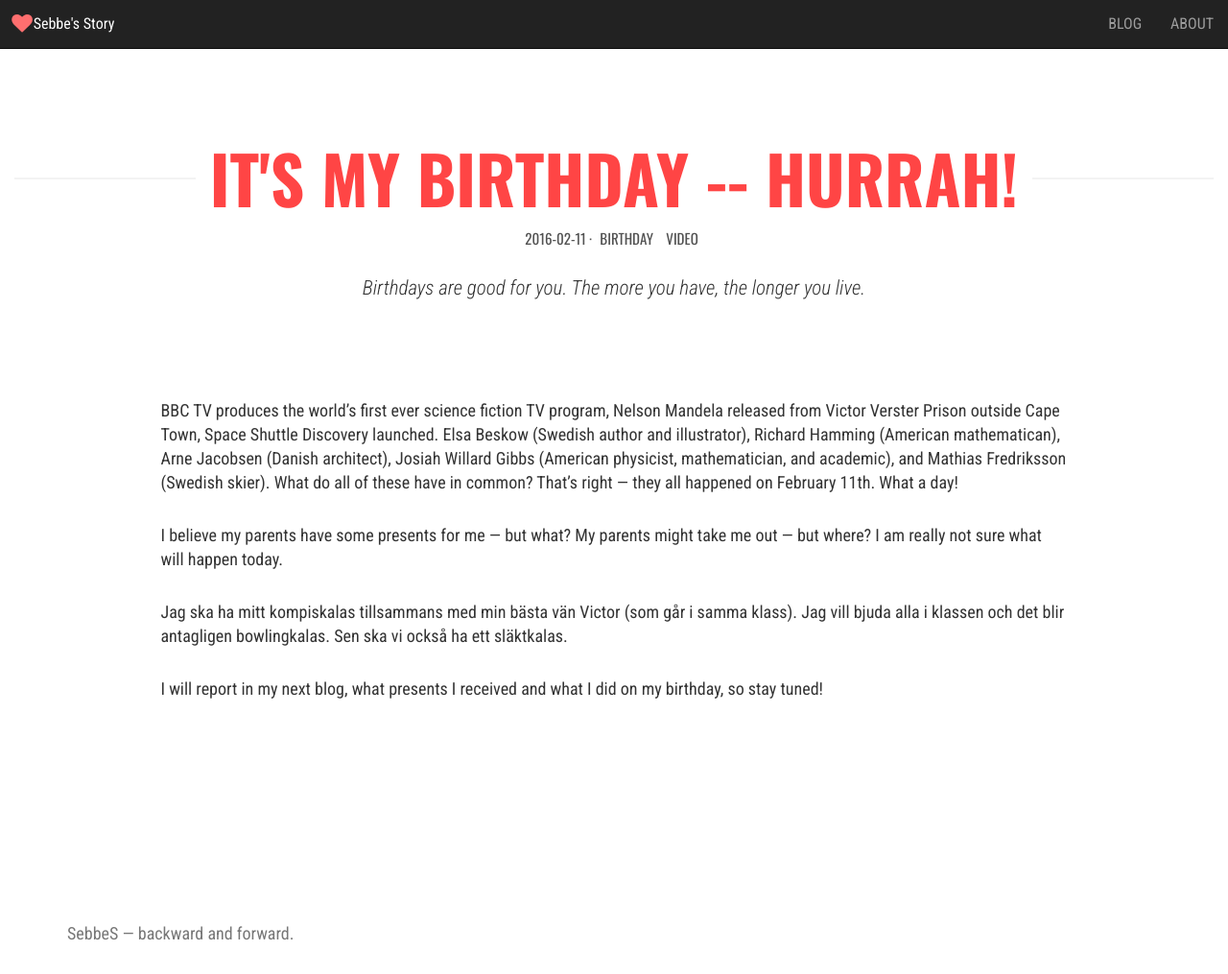
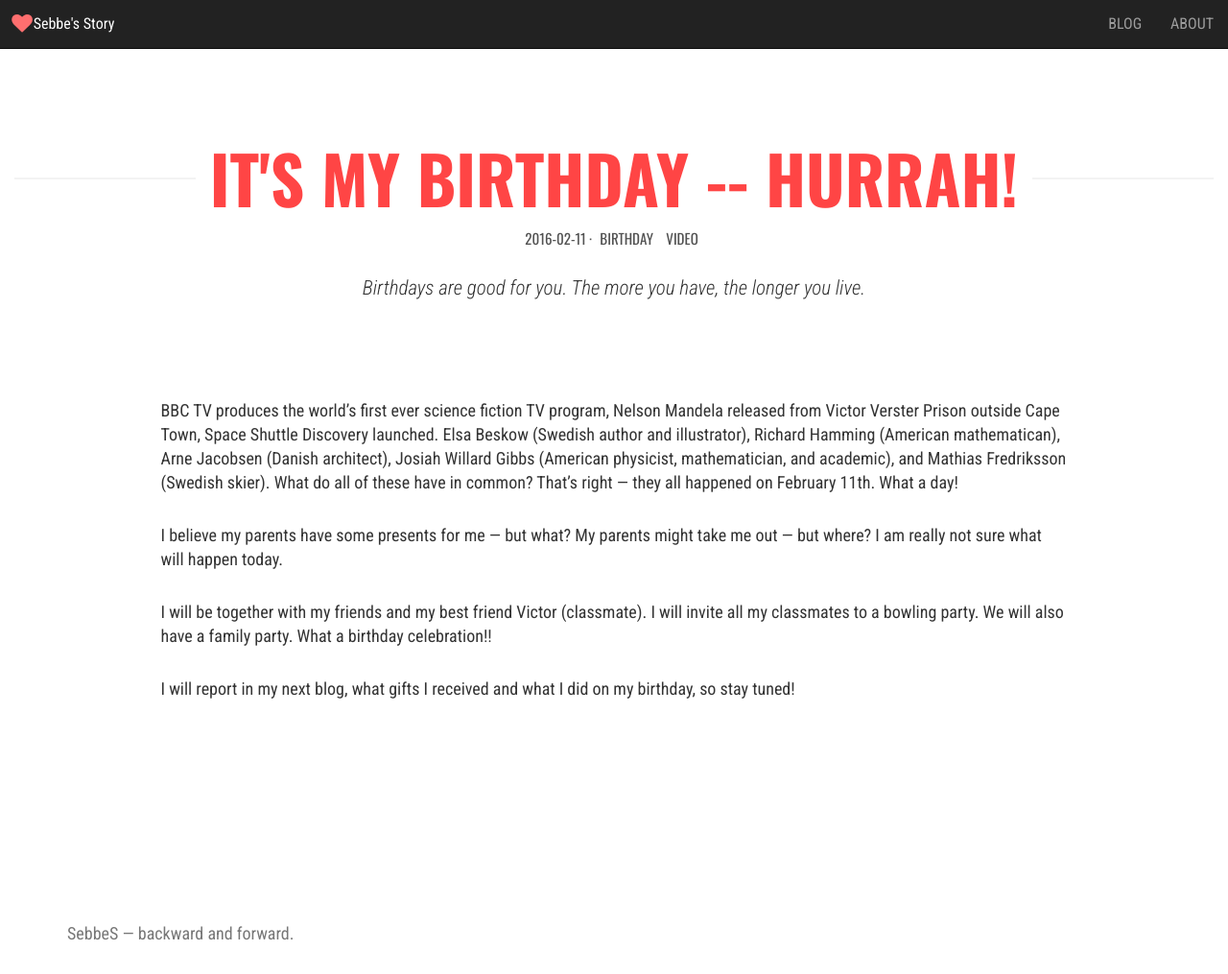
Before and after one commit to virsto/sebbes04, a Jekyll site: the page built from _posts/2016-02-11-my-birthday-post.md, in a window 1280 px wide and 1015 px high. Shown: the whole window at 96% size. Built offline with Jekyll 4.4.1, drawn with Linux system fonts in a browser that asks for light colours; nearby versions of some CDN libraries.

Commit message:
update-1

```diff
--- a/_posts/2016-02-11-my-birthday-post.md
+++ b/_posts/2016-02-11-my-birthday-post.md
@@ -11,13 +11,16 @@ featured_video_id: IloLBM2WjXk
 lead_text: '<em> Birthdays are good for you. The more you have, the longer you live.</em>'
 ---
 
- This is a special day and special month --- why? Special day, because it's my birthday and special month because 2016 is a leap year with an extra day this month.
+ This is a special day and special month --- why? Special day, because it's my birthday and special month because this month has an extra day (2016 is a leap year).
  <!--more-->
  BBC TV produces the world's first ever science fiction TV program, Nelson Mandela released from Victor Verster Prison outside Cape Town, Space Shuttle Discovery launched. Elsa Beskow (Swedish author and illustrator), Richard Hamming (American mathematican), Arne Jacobsen (Danish architect), Josiah Willard Gibbs (American physicist, mathematician, and academic), and Mathias Fredriksson (Swedish skier). What do all of these have in common? That's right --- they all happened on February 11th. What a day!
 
 I believe my parents have some presents for me --- but what? My parents might take me out  --- but where? I am really not sure what will happen today.
 
+I will be together with my friends and my best friend Victor (classmate). I will invite all my classmates to a bowling party. We will also have a family party. What a birthday celebration!!
+<!--
 Jag ska ha mitt kompiskalas tillsammans med min bästa vän Victor (som går i samma klass).
 Jag vill  bjuda alla i klassen och det blir antagligen bowlingkalas. Sen ska vi också ha ett släktkalas.
+-->
 
-I will report in my next blog, what presents I received and what I did on my birthday, so stay tuned!
+I will report in my next blog, what gifts I received and what I did on my birthday, so stay tuned!
```
Also changed, not shown: _posts/2016-02-10-sebbe-introduction-post.md (+59 -28 lines), assets/images/Urban_Sebbe.png (added), 1 other file.
